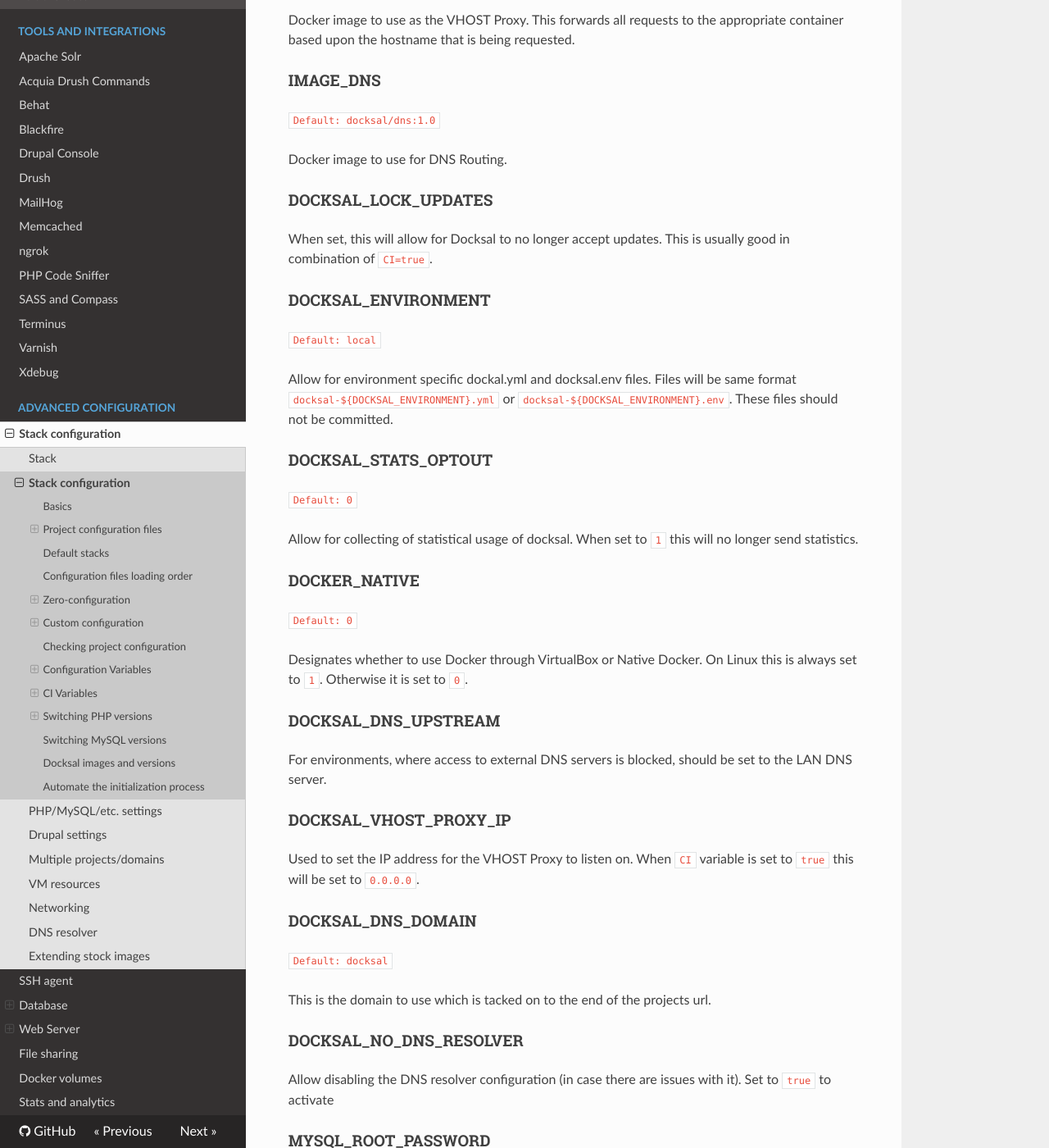
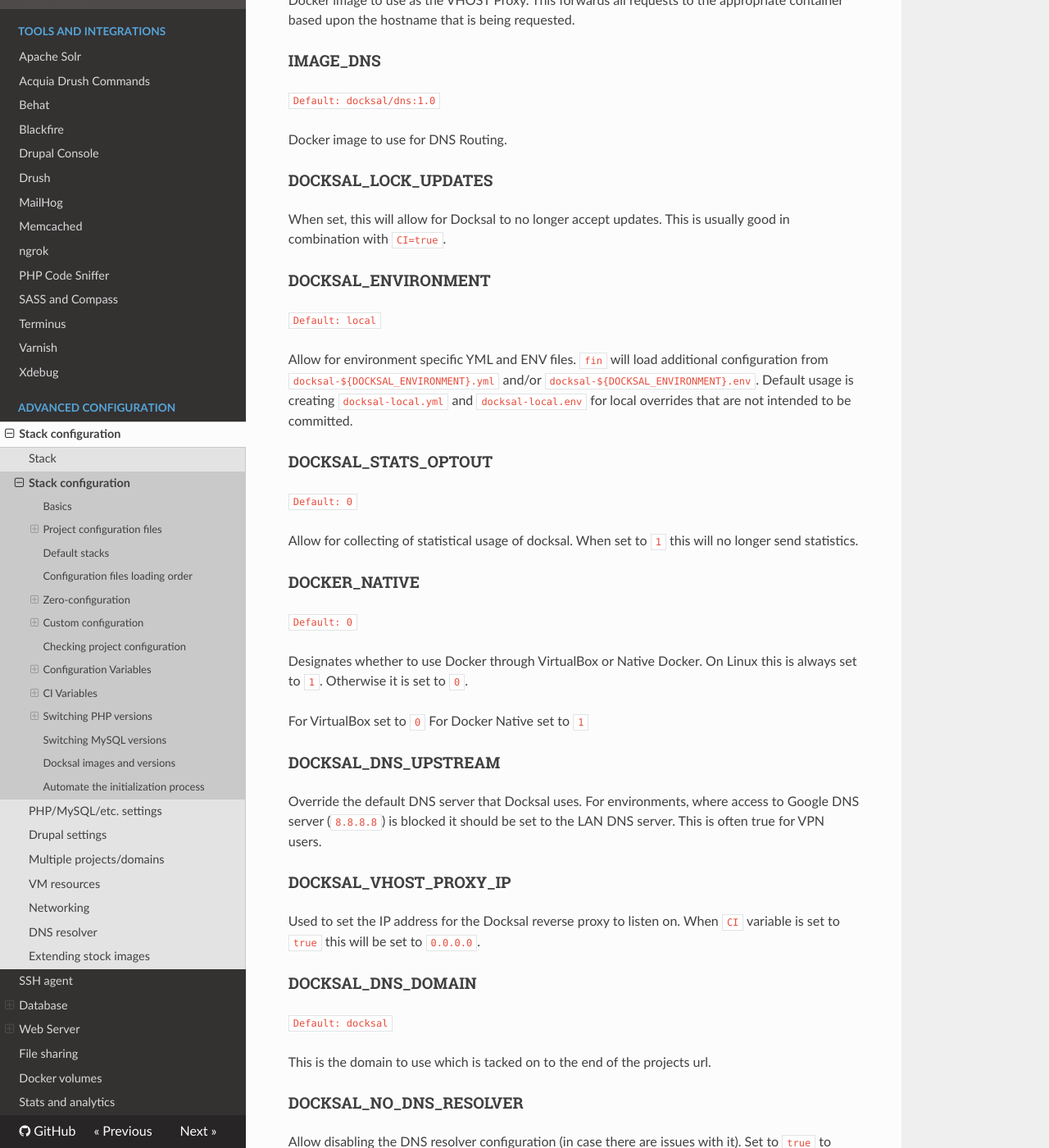
Before and after one commit to docksal/docksal, an MkDocs documentation site: the page built from docs/advanced/stack-config.md, in a window 1280 px wide and 1400 px high, scrolled down 6471 px. Shown: the whole window at 82% size. Built offline with MkDocs 1.6.1, drawn with Linux system fonts in a browser that asks for light colours; nearby versions of some CDN libraries; old or Windows-style settings are respelled for this version of MkDocs; some of the changed text lies outside the part shown.

Commit message:
Updated variable descriptions
Modified variable descriptions and fixed typos in some of the details.

```diff
--- a/docs/advanced/stack-config.md
+++ b/docs/advanced/stack-config.md
@@ -276,7 +276,7 @@ All variables changed below will require at the minimum a project restart `fin r
 
 ### DOCKSAL_NFS_PATH
 
-The location of the folder on the host machine to mount to virtual box. More info](../file-sharing.md)
+The location of the folder on the host machine to mount to virtual box. [More info](../file-sharing.md)
 
 ### IMAGE_SSH_AGENT
 
@@ -298,13 +298,13 @@ Docker image to use for DNS Routing.
 
 ### DOCKSAL_LOCK_UPDATES
 
-When set, this will allow for Docksal to no longer accept updates. This is usually good in combination of `CI=true`.
+When set, this will allow for Docksal to no longer accept updates. This is usually good in combination with `CI=true`.
 
 ### DOCKSAL_ENVIRONMENT
 
 `Default: local`
 
-Allow for environment specific dockal.yml and docksal.env files. Files will be same format `docksal-${DOCKSAL_ENVIRONMENT}.yml` or `docksal-${DOCKSAL_ENVIRONMENT}.env`. These files should not be committed.
+Allow for environment specific YML and ENV files. `fin` will load additional configuration from `docksal-${DOCKSAL_ENVIRONMENT}.yml` and/or `docksal-${DOCKSAL_ENVIRONMENT}.env`. Default usage is creating `docksal-local.yml` and `docksal-local.env` for local overrides that are not intended to be committed.
 
 ### DOCKSAL_STATS_OPTOUT
 
@@ -318,13 +318,16 @@ Allow for collecting of statistical usage of docksal. When set to `1` this will
 
 Designates whether to use Docker through VirtualBox or Native Docker. On Linux this is always set to `1`. Otherwise it is set to `0`.
 
+For VirtualBox set to `0`
+For Docker Native set to `1`
+
 ### DOCKSAL_DNS_UPSTREAM
 
-For environments, where access to external DNS servers is blocked, should be set to the LAN DNS server.
+Override the default DNS server that Docksal uses. For environments, where access to Google DNS server (`8.8.8.8`) is blocked it should be set to the LAN DNS server. This is often true for VPN users.
 
 ### DOCKSAL_VHOST_PROXY_IP
 
-Used to set the IP address for the VHOST Proxy to listen on. When `CI` variable is set to `true` this will be set to `0.0.0.0`.
+Used to set the IP address for the Docksal reverse proxy to listen on. When `CI` variable is set to `true` this will be set to `0.0.0.0`.
 
 ### DOCKSAL_DNS_DOMAIN
 
@@ -380,7 +383,7 @@ This is used to set the newly created user's password.
 
 `Default:  3306`
 
-The port to use when setting up MySQL.
+The port mapping to use for MySQL container. E.g. `33061:3306` will expose `3306` port as `33061` on the host.
 
 ### POSTGRES_DB
 
```
